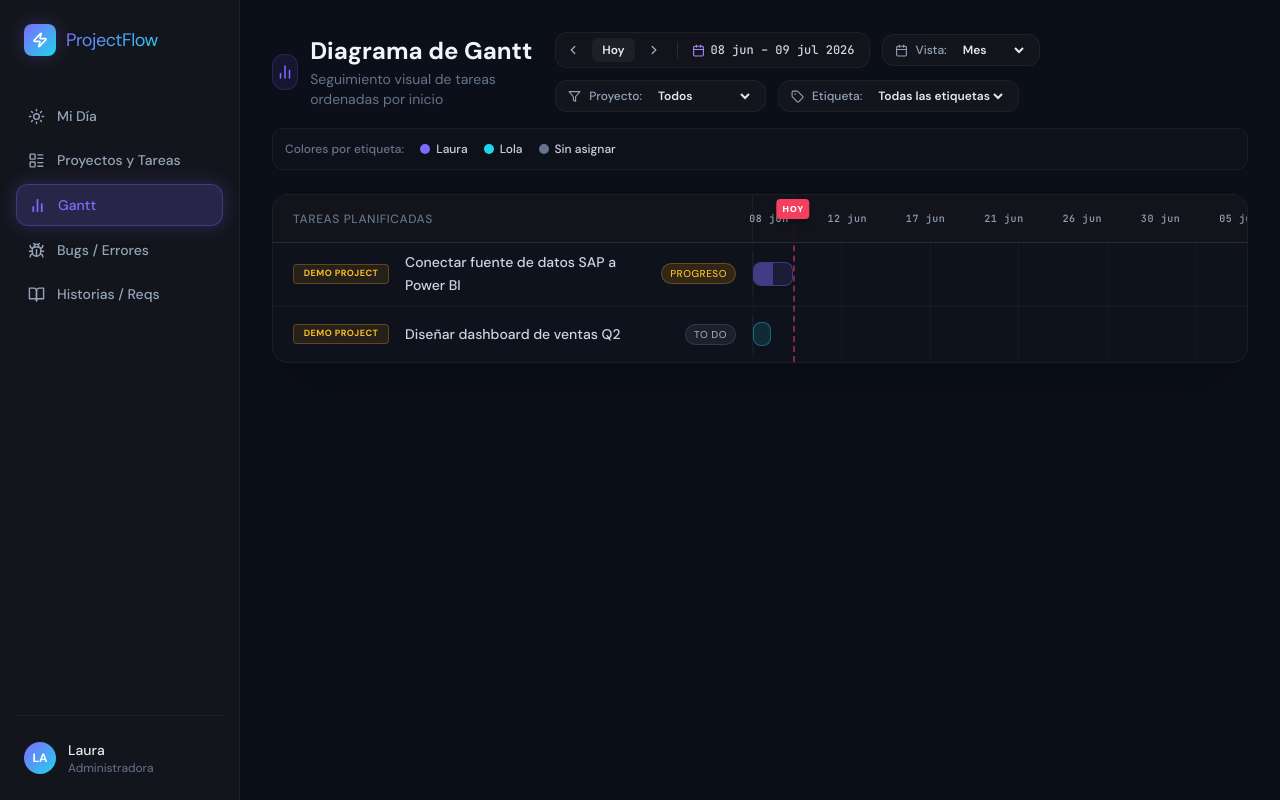
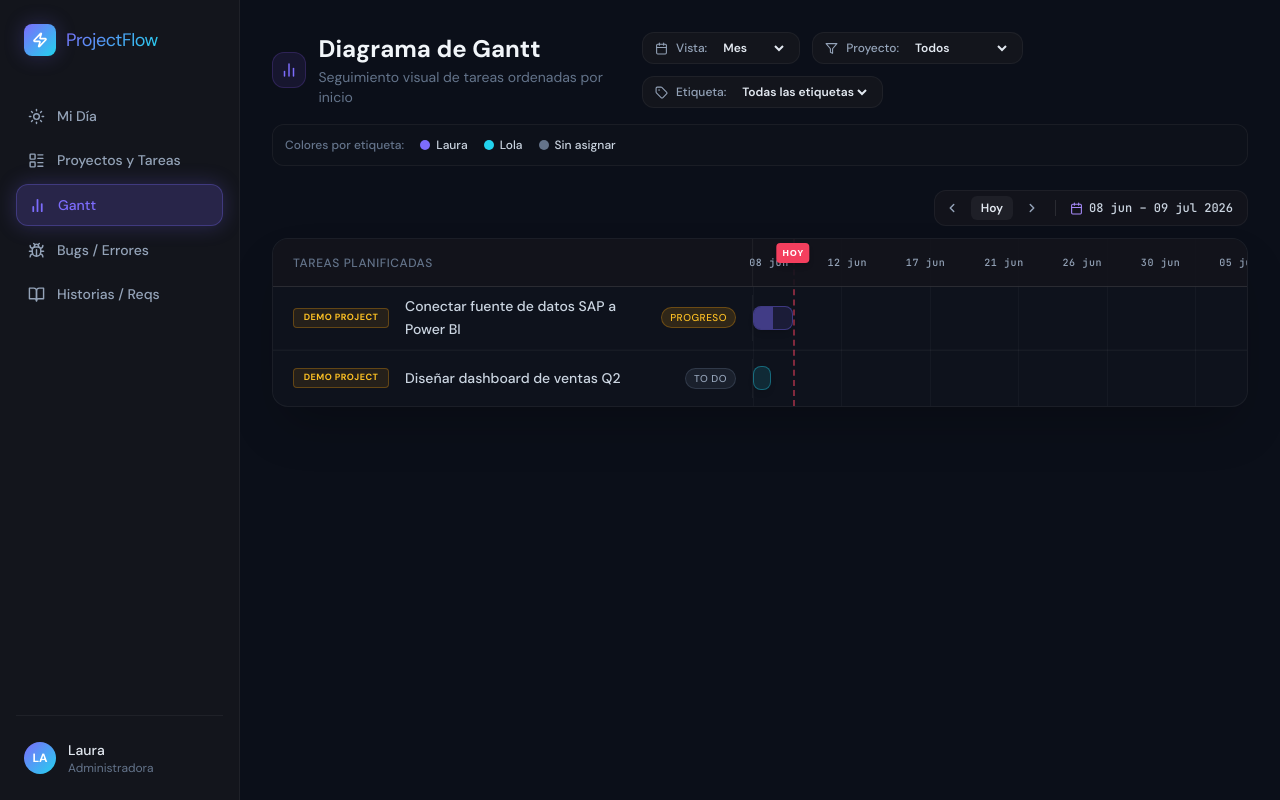
Before and after one commit to lauraamfresh-lab/task_manager_gantt_app, a React (Vite) app: page / in a window 1280 px wide. Both pictures are taken after a click on the button "Gantt". Built offline with nearby package versions, Linux system fonts and the light colour scheme.

Commit message:
feat: timeline imrovement

```diff
--- a/src/views/Gantt.jsx
+++ b/src/views/Gantt.jsx
@@ -11,7 +11,7 @@ export default function Gantt() {
   const [etiquetaFiltrada, setEtiquetaFiltrada] = useState('Todas')
   const [mostrarCompletadas, setMostrarCompletadas] = useState(false)
 
-  // Nuevos estados para controlar la vista y la navegación temporal
+  // Estados para controlar la vista y la navegación temporal
   const [vistaMode, setVistaMode] = useState('mes') // 'semana' | 'mes' | 'tres_meses'
   const [fechaInicioVista, setFechaInicioVista] = useState(() =>
     startOfWeek(new Date(), { weekStartsOn: 1 })
@@ -30,7 +30,7 @@ export default function Gantt() {
     })
   }, [state.tareas, proyectoFiltrado, etiquetaFiltrada])
 
-  // 2. LÍMITES TEMPORALES DEL TIMELINE (Adaptados para soportar navegación y tipos de vista)
+  // 2. LÍMITES TEMPORALES DEL TIMELINE
   const timelineBounds = useMemo(() => {
     const min = fechaInicioVista
     let diasAAnadir = 31 // Vista 'mes' por defecto
@@ -47,7 +47,6 @@ export default function Gantt() {
     const max = addDays(min, diasAAnadir)
     const totalDays = Math.max(1, differenceInDays(max, min))
 
-    // Generar marcadores proporcionales uniformes para mantener la consistencia visual de la cuadrícula
     const markers = []
     for (let i = 0; i < numMarkers; i++) {
       const fraction = i / (numMarkers - 1)
@@ -178,43 +177,8 @@ export default function Gantt() {
           </div>
         </div>
 
-        {/* Panel de Filtros */}
+        {/* Panel de Filtros superiores (Vista, Proyecto, Etiqueta) */}
         <div className="flex flex-wrap items-center gap-3">
-
-          {/* CONTROL DE NAVEGACIÓN TEMPORAL (Clonado exacto de la Imagen) */}
-          <div className="flex items-center gap-1.5 bg-surface-800/90 border border-white/5 p-1 rounded-xl">
-            <button
-              type="button"
-              onClick={() => navegarTimeline(-1)}
-              className="p-1.5 rounded-lg text-slate-400 hover:text-slate-200 hover:bg-white/5 transition-colors"
-            >
-              <ChevronLeft size={14} strokeWidth={2.5} />
-            </button>
-            <button
-              type="button"
-              onClick={() => setFechaInicioVista(startOfWeek(new Date(), { weekStartsOn: 1 }))}
-              className="px-2.5 py-1 text-xs font-semibold text-slate-200 bg-white/5 hover:bg-white/10 rounded-md transition-colors"
-            >
-              Hoy
-            </button>
-            <button
-              type="button"
-              onClick={() => navegarTimeline(1)}
-              className="p-1.5 rounded-lg text-slate-400 hover:text-slate-200 hover:bg-white/5 transition-colors"
-            >
-              <ChevronRight size={14} strokeWidth={2.5} />
-            </button>
-
-            <div className="h-4 w-px bg-white/10 mx-1" />
-
-            <div className="flex items-center gap-1.5 text-xs font-mono font-medium text-slate-300 pr-2.5 pl-1">
-              <Calendar size={13} className="text-violet-400" />
-              <span className="lowercase">
-                {format(minDate, 'dd MMM', { locale: es }).replace('.', '')} – {format(maxDate, 'dd MMM yyyy', { locale: es }).replace('.', '')}
-              </span>
-            </div>
-          </div>
-
           {/* Selector de tipo de Vista (Semana, Mes, 3 Meses) */}
           <div className="flex items-center gap-2 bg-surface-800 border border-white/5 px-3 py-1.5 rounded-xl">
             <Calendar size={13} className="text-slate-400" />
@@ -273,6 +237,42 @@ export default function Gantt() {
             </div>
           )
         })}
+      </div>
+
+      {/* CONTROL DE NAVEGACIÓN TEMPORAL (Posicionado justo encima del Gantt, a la derecha) */}
+      <div className="flex justify-end mb-3">
+        <div className="flex items-center gap-1.5 bg-surface-800/90 border border-white/5 p-1 rounded-xl">
+          <button
+            type="button"
+            onClick={() => navegarTimeline(-1)}
+            className="p-1.5 rounded-lg text-slate-400 hover:text-slate-200 hover:bg-white/5 transition-colors"
+          >
+            <ChevronLeft size={14} strokeWidth={2.5} />
+          </button>
+          <button
+            type="button"
+            onClick={() => setFechaInicioVista(startOfWeek(new Date(), { weekStartsOn: 1 }))}
+            className="px-2.5 py-1 text-xs font-semibold text-slate-200 bg-white/5 hover:bg-white/10 rounded-md transition-colors"
+          >
+            Hoy
+          </button>
+          <button
+            type="button"
+            onClick={() => navegarTimeline(1)}
+            className="p-1.5 rounded-lg text-slate-400 hover:text-slate-200 hover:bg-white/5 transition-colors"
+          >
+            <ChevronRight size={14} strokeWidth={2.5} />
+          </button>
+
+          <div className="h-4 w-px bg-white/10 mx-1" />
+
+          <div className="flex items-center gap-1.5 text-xs font-mono font-medium text-slate-300 pr-2.5 pl-1">
+            <Calendar size={13} className="text-violet-400" />
+            <span className="lowercase">
+              {format(minDate, 'dd MMM', { locale: es }).replace('.', '')} – {format(maxDate, 'dd MMM yyyy', { locale: es }).replace('.', '')}
+            </span>
+          </div>
+        </div>
       </div>
 
       {/* TIMELINE GANTT */}
```
